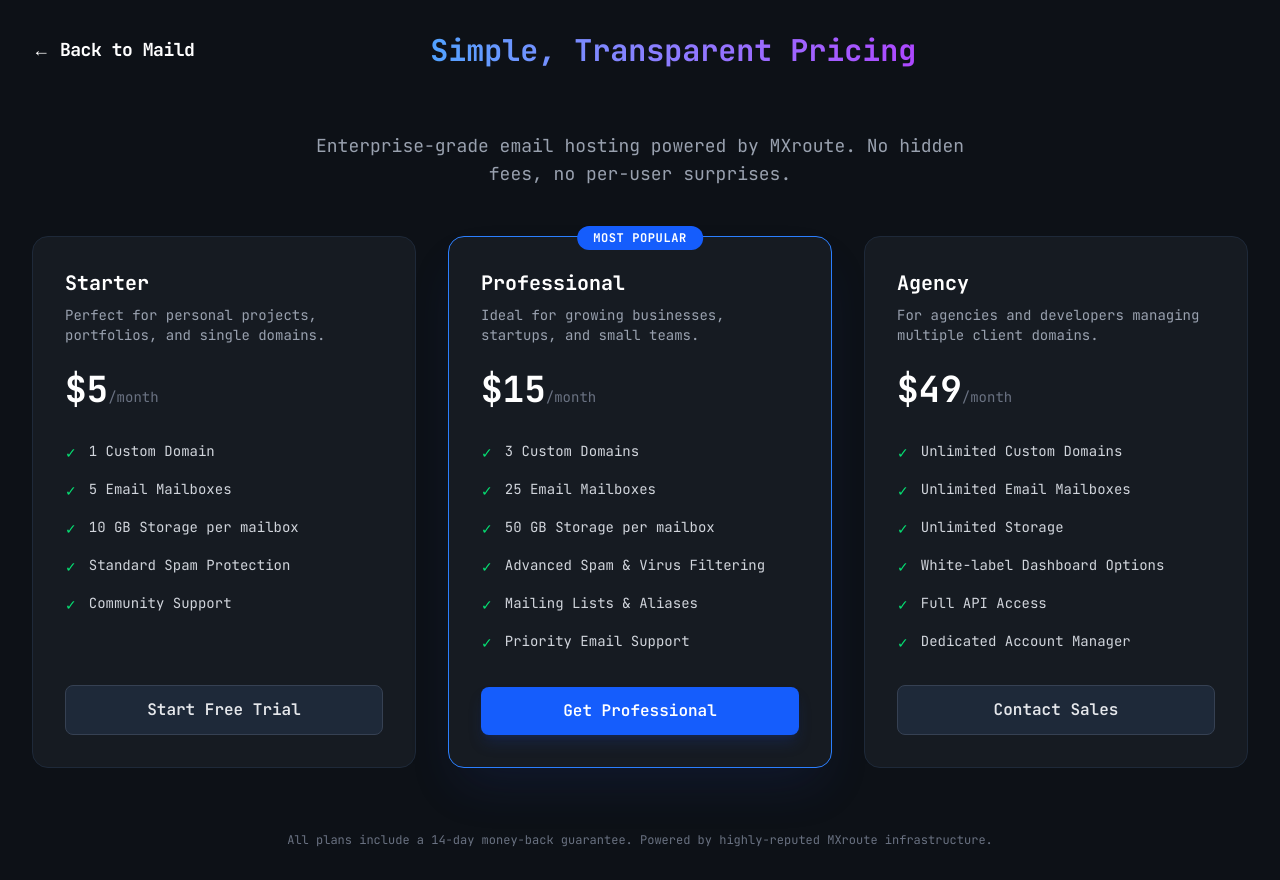
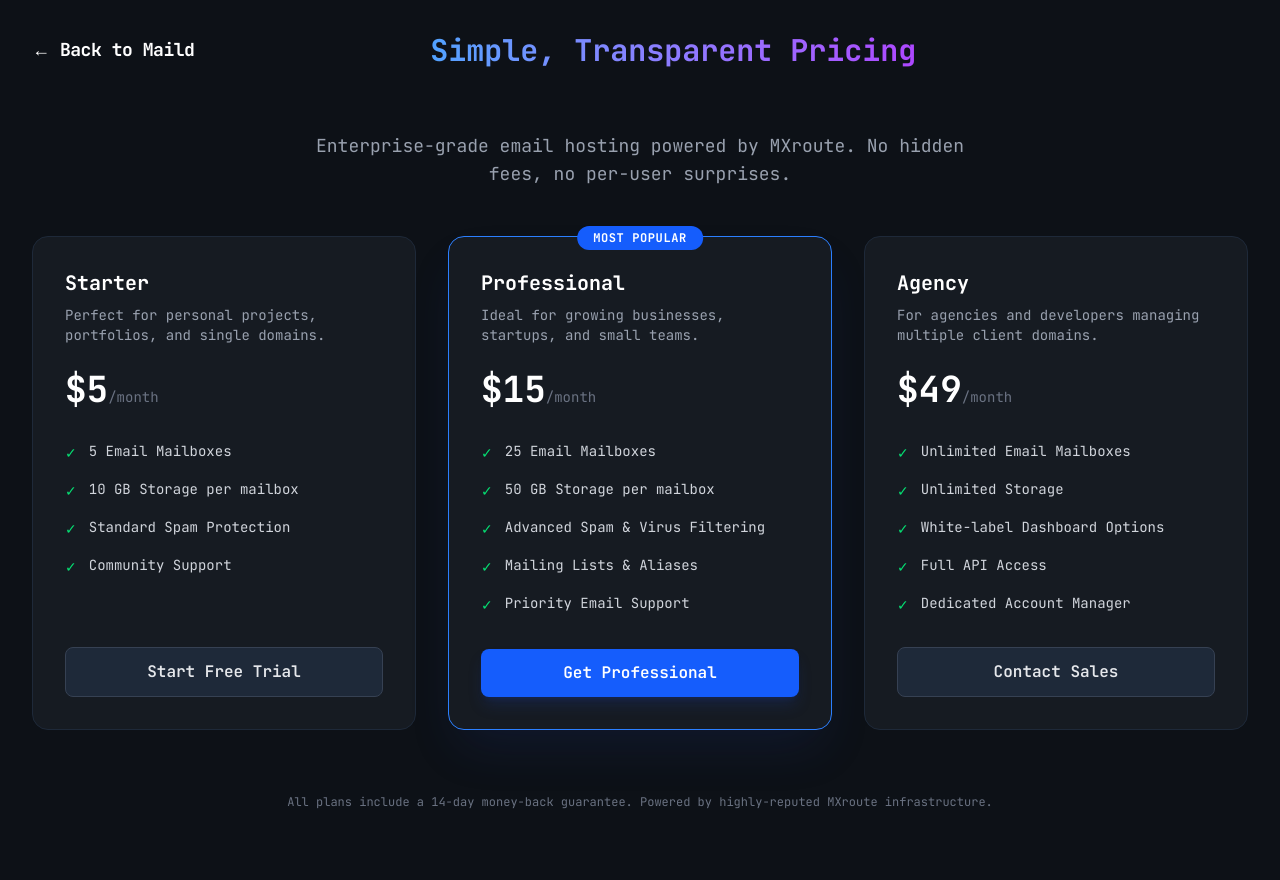
Before and after one commit to csifit/vercel-email-manager, a Next.js app: page /pricing in a window 1280 px wide. After the commit the page ends 842 px from the top, so only its background shows below. Built offline with nearby package versions, Linux system fonts and the light colour scheme.

Commit message:
pricing page

```diff
--- a/src/app/pricing/page.tsx
+++ b/src/app/pricing/page.tsx
@@ -8,7 +8,6 @@
     period: "/month",
     description: "Perfect for personal projects, portfolios, and single domains.",
     features: [
-      "1 Custom Domain",
       "5 Email Mailboxes",
       "10 GB Storage per mailbox",
       "Standard Spam Protection",
@@ -23,7 +22,6 @@
     period: "/month",
     description: "Ideal for growing businesses, startups, and small teams.",
     features: [
-      "3 Custom Domains",
       "25 Email Mailboxes",
       "50 GB Storage per mailbox",
       "Advanced Spam & Virus Filtering",
@@ -39,7 +37,6 @@
     period: "/month",
     description: "For agencies and developers managing multiple client domains.",
     features: [
-      "Unlimited Custom Domains",
       "Unlimited Email Mailboxes",
       "Unlimited Storage",
       "White-label Dashboard Options",
```
